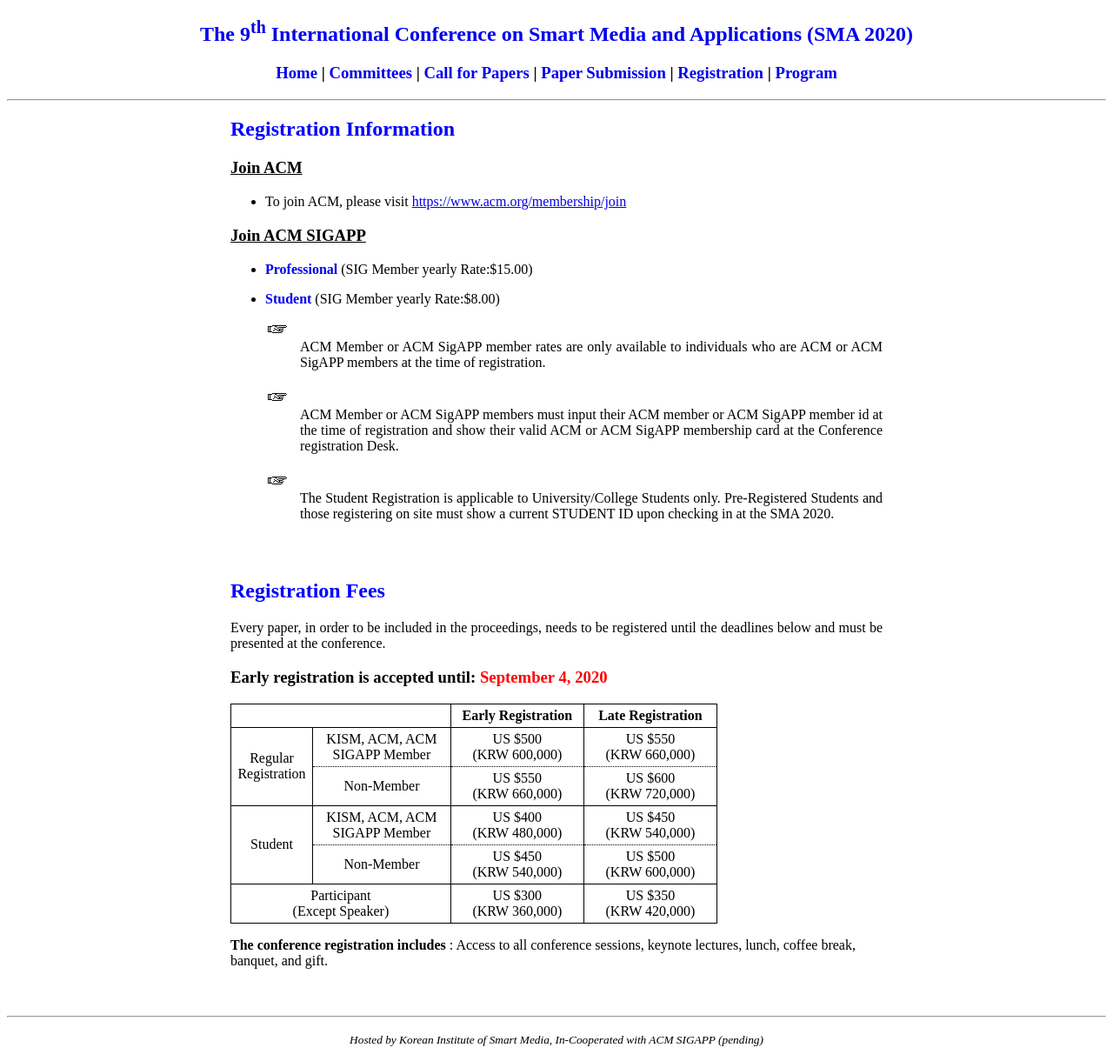
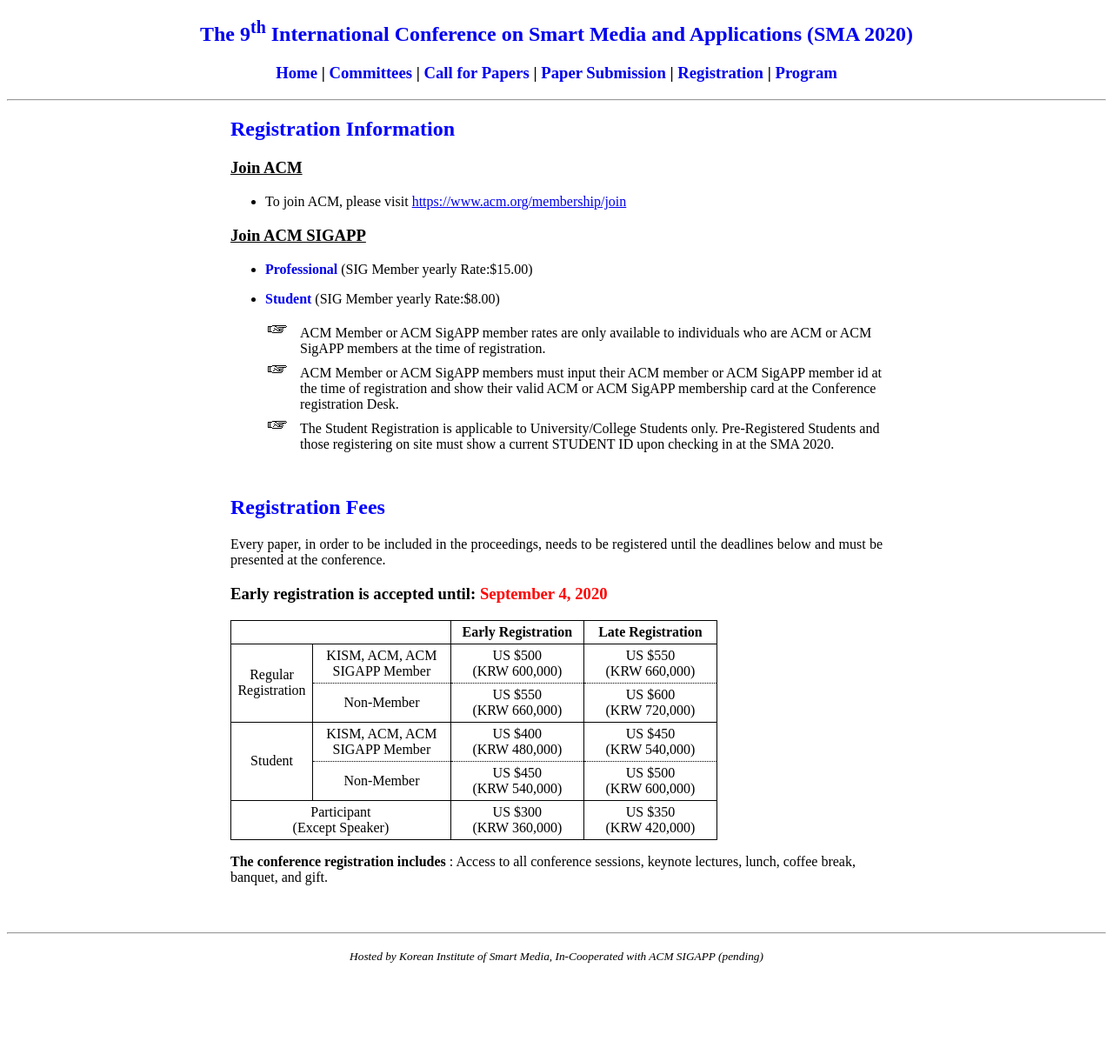
Before and after one commit to icea-conf/sma-2020.github.io, a Jekyll site: the page built from registration/index.html, in a window 1280 px wide. Shown: the whole page at 87% size. Built offline with Jekyll 4.4.1, drawn with Linux system fonts in a browser that asks for light colours; after the commit the page ends 1124 px from its top, so only the background shows below that.

Commit message:
Update index.html

```diff
--- a/registration/index.html
+++ b/registration/index.html
@@ -17,9 +17,9 @@
                     <li><p><a style="text-decoration:none" href="https://services.acm.org/public/qj/gensigqj/gensigqj_control.cfm?promo=QJSIG&form_type=SIG&offering=042&sigstu=SIG_STUD&byp=1"><b>Student</b></a> (SIG Member yearly Rate:$8.00)</p></li>
                </ul>
                <ul class="ul-style">
-                    <li class="li-style"><p style="text-align: justify">ACM Member or ACM SigAPP member rates are only available to individuals who are ACM or ACM SigAPP members at the time of registration.</p></li>
-                    <li class="li-style"><p style="text-align: justify">ACM Member or ACM SigAPP members must input their ACM member or ACM SigAPP member id at the time of registration and show their valid ACM or ACM SigAPP membership card at the Conference registration Desk.</p></li>
-                    <li class="li-style"><p style="text-align: justify">The Student Registration is applicable to University/College Students only. Pre-Registered Students and those registering on site must show a current STUDENT ID upon checking in at the SMA 2020.</p></li>
+                    <li class="li-style"><a style="text-align: justify">ACM Member or ACM SigAPP member rates are only available to individuals who are ACM or ACM SigAPP members at the time of registration.</a></li>
+                    <li class="li-style"><a style="text-align: justify">ACM Member or ACM SigAPP members must input their ACM member or ACM SigAPP member id at the time of registration and show their valid ACM or ACM SigAPP membership card at the Conference registration Desk.</a></li>
+                    <li class="li-style"><a style="text-align: justify">The Student Registration is applicable to University/College Students only. Pre-Registered Students and those registering on site must show a current STUDENT ID upon checking in at the SMA 2020.</a></li>
                </ul>
           </div>
 
```
